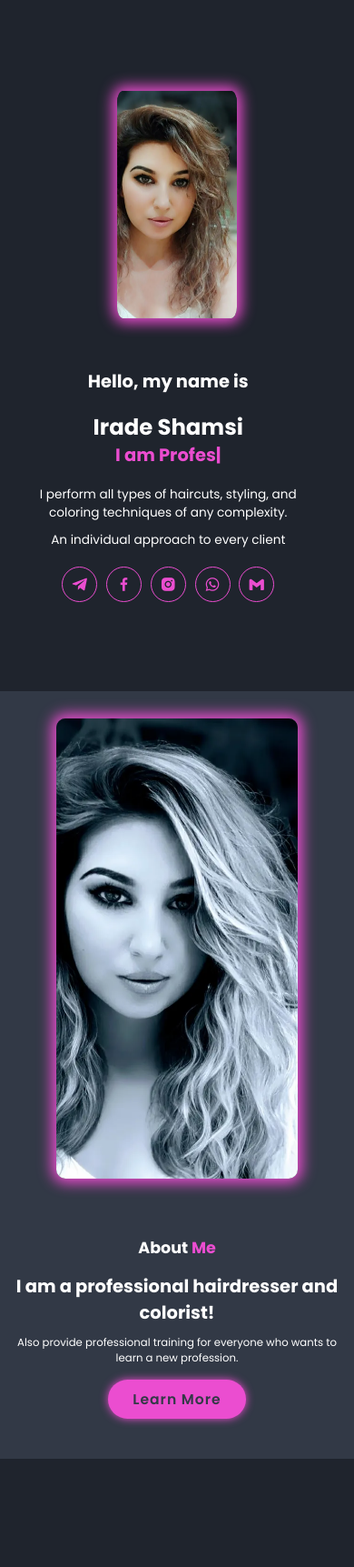
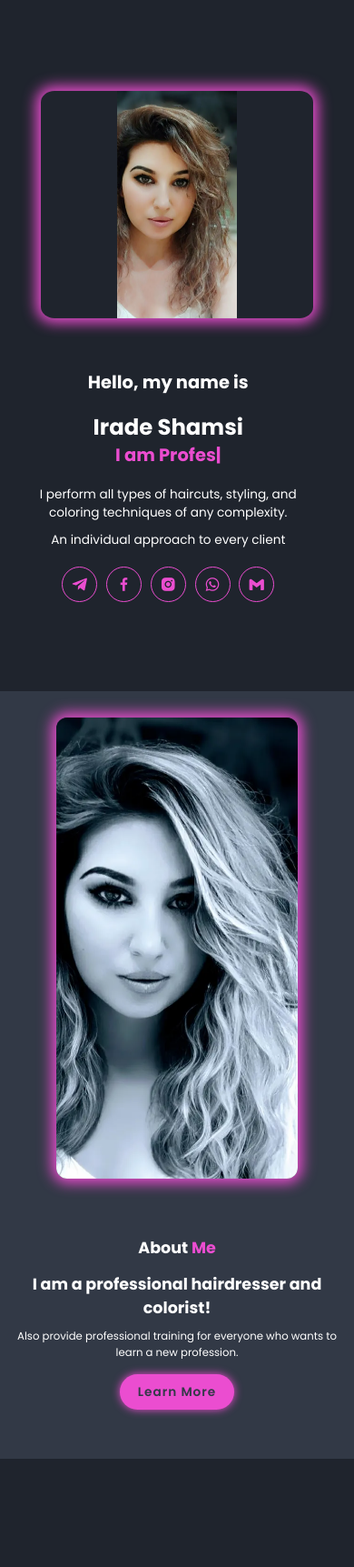
Before and after one commit to Mr-Shams86/Irada_Shamsi_Website, a FastAPI app: page / in a window 390 px wide. Shown: the part 98-1821 px from the top of the page at 91% size. Run offline with FastAPI, Linux system fonts and the light colour scheme; data that the repository does not hold is empty; parts of the project's set-up code (start-up, migrations or seed data) failed here and were passed over; some libraries are stand-ins or nearby versions.

Commit message:
Подкоректировал настройки изображения для секции About

```diff
--- a/static/css/style.css
+++ b/static/css/style.css
@@ -285,7 +285,7 @@ span {
 }
 
 .about-img {
-    order: 2; /* Фото справа */
+    order: -1; /* Фото справа */
     flex: 1; /* Фото занимает одну часть */
     display: flex;
     justify-content: center; /* Центрируем фото горизонтально */
@@ -705,19 +705,22 @@ span {
 
     .home-img {
         order: -1; /* Изображение становится первым */
-        flex: none; /* Изображение занимает одну часть */
+        flex: 0 1 auto; /* ✅ Правильная работа в flex-контейнере */
         display: flex;
         justify-content: center;
         align-items: center;
         padding: 1rem;
+        max-width: 100vw; /* ✅ Жесткое ограничение ширины */
+        width: 100%;
+        box-sizing: border-box; /* ✅ Чтобы padding не влиял на ширину */
     }
 
     .home-img img {
-        width: 100%;               /*  Уменьшаем ширину относительно экрана */
-        max-width: 300px;         /*  Максимальная ширина */
-        height: auto;             /*  Автоматическая высота */
-        max-height: 50vh;         /*  Ограничиваем высоту — половина экрана */
-        object-fit: contain;        /*  Картинка обрезается по размеру */
+        width: 90vw;
+        max-width: 300px;
+        height: auto;
+        max-height: 50vh;
+        object-fit: contain; /* ✅ или contain — зависит от эффекта */
         margin: 0 auto;
         display: block;
         border-radius: 5%;
@@ -725,8 +728,8 @@ span {
     }
 
     .home-img img:hover {
-        box-shadow: 0 0 20px 10px var(--main-color); /* Яркая подсветка при наведении */
-        transition: box-shadow 0.3s ease; /* Плавный эффект */
+        box-shadow: 0 0 20px 10px var(--main-color);
+        transition: box-shadow 0.3s ease;
     }
 }
 
@@ -874,7 +877,39 @@ span {
     .portfolio-container {
         grid-template-columns: 1fr;
     }
+
+    .about {
+        padding: 2rem 1rem;
+        gap: 2rem;
+    }
+
+    .about-img img {
+        width: 85vw;
+        max-width: 280px;
+        max-height: 60vh;
+        object-fit: cover;
+        border-radius: 12px;
+    }
+
+    .about-content h2 {
+        font-size: 2.4rem;
+    }
+
+    .about-content h3 {
+        font-size: 1.8rem;
+    }
+
+    .about-content p {
+        font-size: 1.4rem;
+        line-height: 1.5;
+    }
+
+    .btn {
+        font-size: 1.4rem;
+        padding: 1rem 2rem;
+    }
 }
+
 
 @media (max-width: 450px) {
     html {
--- a/templates/index-en.html
+++ b/templates/index-en.html
@@ -24,7 +24,7 @@
     <link rel="icon" href="/static/images/favicon.ico" type="image/x-icon">
 
 
-    <!-- 🚀 Preload Key Images -->
+    <!-- Preload Key Images -->
     <link rel="preload" as="image" href="/static/images/home.webp" type="image/webp">
     <link rel="preload" as="image" href="/static/images/about.webp" type="image/webp">
     <link rel="preload" as="image" href="/static/images/preview.webp" type="image/webp">
@@ -110,8 +110,8 @@
             <p data-translate="home.approach">An individual approach to every client</p>
 
             <div class="social-media">
+                <!-- Социальные сети -->
                 <!-- Telegram -->
-                <!-- Социальные сети -->
                 <a href="https://t.me/irash83" target="_blank" title="Telegram">
                     <i class='bx bxl-telegram'></i>
                 </a>
```
